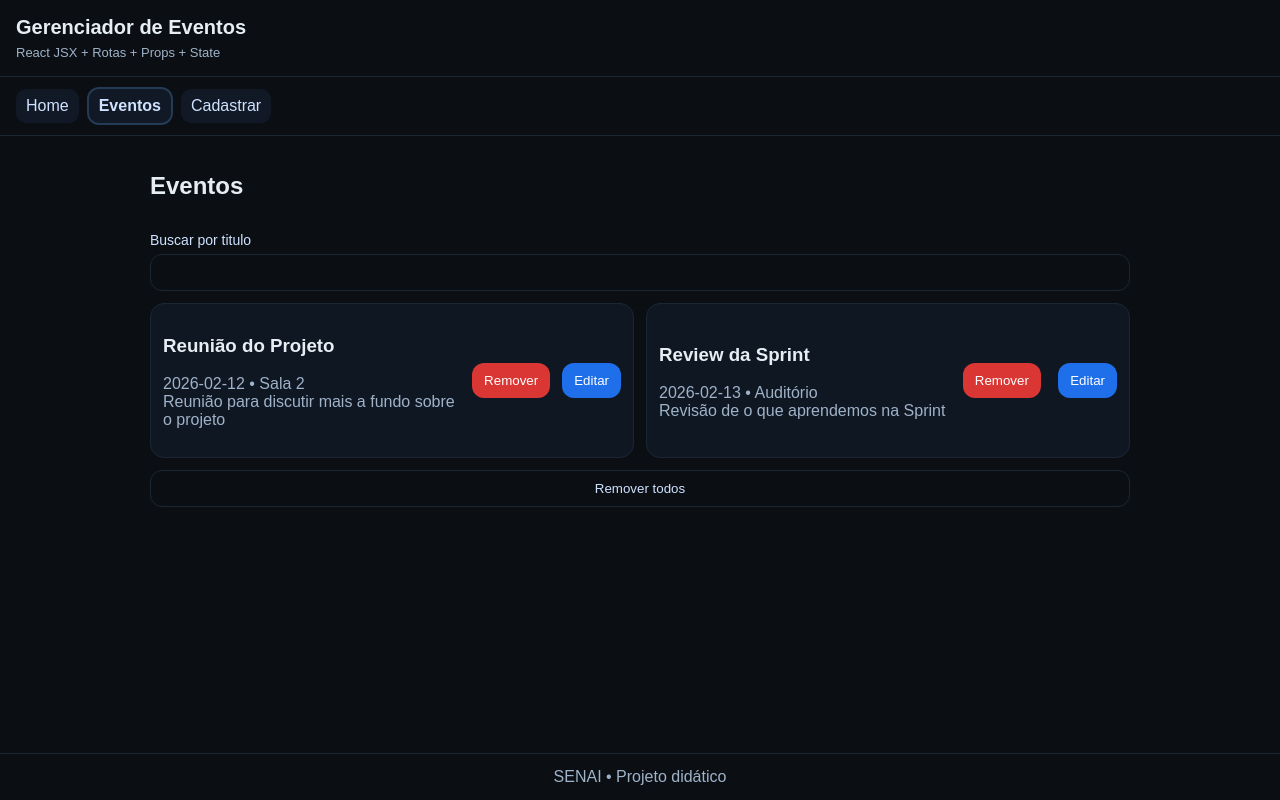
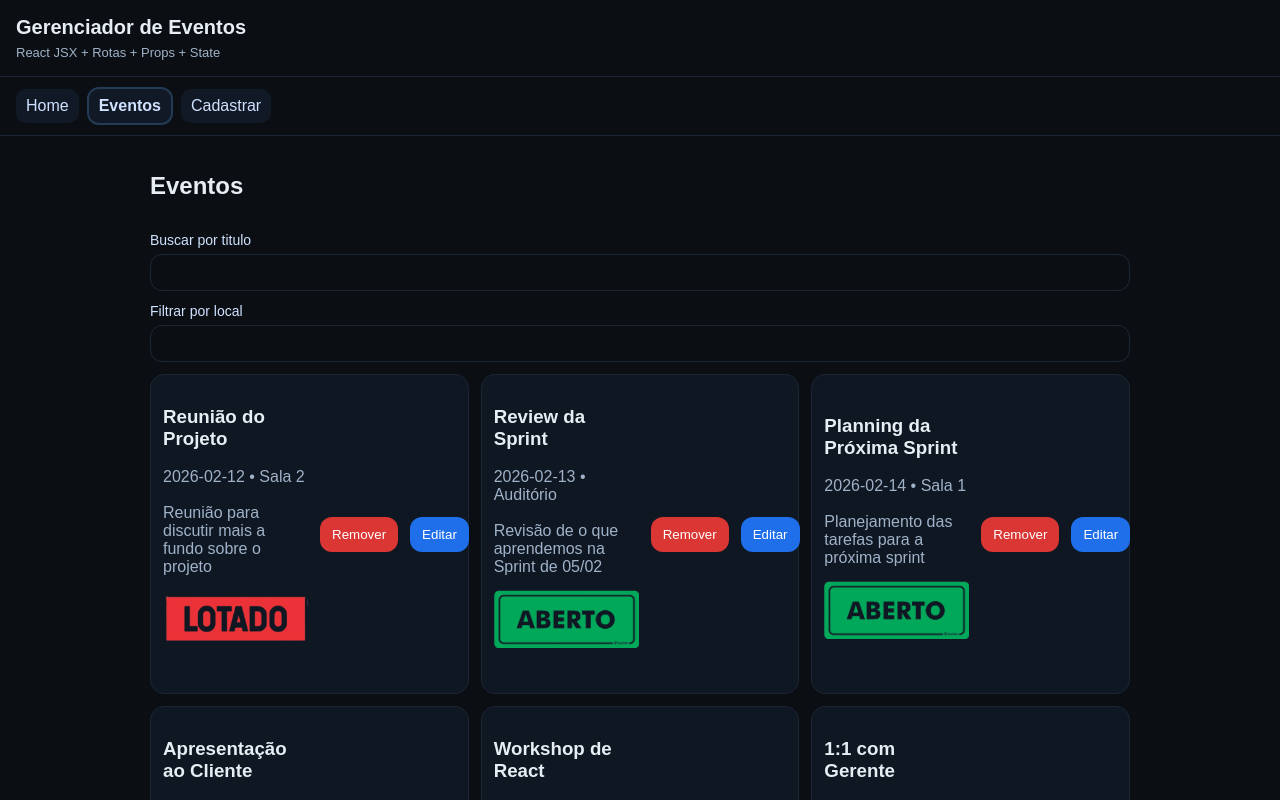
Before and after one commit to ElitonMa/eventos-mvp, a React (Create React App) app: page /evento in a window 1280 px wide. Shown: the top 800 px of the page. Built offline with nearby package versions, Linux system fonts and the light colour scheme.

Commit message:
Finalizado exercícios 1-9

```diff
--- a/src/App.jsx
+++ b/src/App.jsx
@@ -12,8 +12,15 @@ import EventoDetalhes from "./pages/EventoDetalhes";
 
 export default function App() {
   const [eventos, setEventos] = useState([
-    { id: 1, titulo: "Reunião do Projeto", data: "2026-02-12", local: "Sala 2", descricao: "Reunião para discutir mais a fundo sobre o projeto" },
-    { id: 2, titulo: "Review da Sprint", data: "2026-02-13", local: "Auditório", descricao: "Revisão de o que aprendemos na Sprint" },
+    { id: 1, titulo: "Reunião do Projeto", data: "2026-02-12", local: "Sala 2", descricao: "Reunião para discutir mais a fundo sobre o projeto", status: "Lotado" },
+    { id: 2, titulo: "Review da Sprint", data: "2026-02-13", local: "Auditório", descricao: "Revisão de o que aprendemos na Sprint de 05/02 ", status: "Aberto" },
+    { id: 3, titulo: "Planning da Próxima Sprint", data: "2026-02-14", local: "Sala 1", descricao: "Planejamento das tarefas para a próxima sprint", status: "Aberto" },
+    { id: 4, titulo: "Apresentação ao Cliente", data: "2026-02-15", local: "Sala de Conferência", descricao: "Apresentação dos resultados do projeto ao cliente", status: "Aberto" },
+    { id: 5, titulo: "Workshop de React", data: "2026-02-16", local: "Lab de Informática", descricao: "Workshop sobre melhores práticas em React", status: "Aberto" },
+    { id: 6, titulo: "1:1 com Gerente", data: "2026-02-17", local: "Escritório", descricao: "Reunião individual para discussão de desempenho", status: "Aberto" },
+    { id: 7, titulo: "Alinhamento de Arquitetura", data: "2026-02-18", local: "Sala 3", descricao: "Discussão sobre a arquitetura e decisões técnicas", status: "Aberto" },
+    { id: 8, titulo: "Retrospectiva da Sprint", data: "2026-02-19", local: "Auditório", descricao: "Análise do que funcionou bem e o que pode melhorar", status: "Aberto" },
+    { id: 9, titulo: "Defesa do Projeto Final", data: "2026-02-20", local: "Auditório Principal", descricao: "Apresentação final do projeto com defesa técnica", status: "Aberto" },
   ]);
 
   function adicionarEvento(novo) {
@@ -25,19 +32,18 @@ export default function App() {
     setEventos((lista) => lista.filter((e) => e.id !== id));
   }
 
-  const tamanho = (eventos.length >= 0) ? eventos.length-1 : null
+  const tamanho = (eventos.length >= 0) ? eventos.length - 1 : null
 
   return (
     <div className="app">
       <Header />
       <Menu />
 
-
       <main className="conteudo-principal">
         <Routes>
           <Route path="/" element={<Home total={eventos.length} ultTitulo={eventos[tamanho]?.titulo} />} />
           <Route path="/evento" element={<Evento eventos={eventos} onRemover={removerEvento} titulo={eventos.titulo} />} />
-          <Route path="/cadastrar" element={<CadastroEvento onAdd={adicionarEvento} eventos={eventos}/>} />
+          <Route path="/cadastrar" element={<CadastroEvento onAdd={adicionarEvento} eventos={eventos} />} />
           <Route path="*" element={<Navigate to="/" replace />} />
           <Route path="/evento/:eId" element={<EventoDetalhes eventos={eventos} />} />
         </Routes>
--- a/src/components/CardEvento.jsx
+++ b/src/components/CardEvento.jsx
@@ -1,5 +1,7 @@
 import React from "react";
 import {useNavigate } from "react-router-dom";
+import abertoImg from '../Imagens/Aberto.png'
+import lotadoImg from '../Imagens/Lotado.png'
 
 export default function CardEvento({ evento, onRemover }) {
 
@@ -12,6 +14,9 @@ export default function CardEvento({ evento, onRemover }) {
     navigate('../cadastrar', {state : {eventoId}})
   }
 
+  // Mudar de acordo com aberto ou lotado
+  let badge
+  evento.status === "Aberto" ? badge = abertoImg : badge = lotadoImg
 
   return (
     <article className="card" >
@@ -19,9 +24,11 @@ export default function CardEvento({ evento, onRemover }) {
         <h3>{evento.titulo}</h3>
         <p className="muted">
           {evento.data} • {evento.local}
-
+          <br />
           <br></br>
           {evento.descricao}
+          <br />
+          <img src={badge} alt=""/>
         </p>
       </div>
 
--- a/src/pages/CadastroEvento.jsx
+++ b/src/pages/CadastroEvento.jsx
@@ -17,21 +17,28 @@ export default function CadastroEvento({ onAdd, eventos }) {
   function handleSubmit(e) {
     e.preventDefault();
 
-    if (!titulo || !data || !local || !descricao) {
+    if ((!titulo || !data || !local || !descricao) && eventoId === undefined) {
       alert("Preencha todos os campos.");
       return;
     }
 
+    // Verificação de editar o evento
     if (eventoId !== undefined) {
-      eventos[eventoId-1].titulo = titulo
-      eventos[eventoId-1].data = data
-      eventos[eventoId-1].local = local
-      eventos[eventoId-1].descricao = descricao
-      eventos[eventoId-1].status = status
+      const form = document.getElementById("formularioCadastro")
+      const elementos = form.elements
+
+      for (let i = 0; i < elementos.length; i++) {
+        elementos[i].name === "titulo" && elementos[i].value !== "" ? eventos[eventoId - 1].titulo = titulo : eventos[eventoId - 1].titulo = eventos[eventoId - 1].titulo
+        elementos[i].name === "data" && elementos[i].value !== "" ? eventos[eventoId - 1].data = data : eventos[eventoId - 1].data = eventos[eventoId - 1].data
+        elementos[i].name === "local" && elementos[i].value !== "" ? eventos[eventoId - 1].local = local : eventos[eventoId - 1].local = eventos[eventoId - 1].local
+        elementos[i].name === "descricao" && elementos[i].value !== "" ? eventos[eventoId - 1].descricao = descricao : eventos[eventoId - 1].descricao = eventos[eventoId - 1].descricao
+        if (elementos[i].name === "status" && elementos[i].checked === true) { eventos[eventoId - 1].status = elementos[i].value }
+      }
+      eventos[eventoId - 1].status = status
     }
 
     else {
-      onAdd({ titulo, data, local, descricao });
+      onAdd({ titulo, data, local, descricao, status });
     }
     navigate("/evento");
 
@@ -64,30 +71,30 @@ export default function CadastroEvento({ onAdd, eventos }) {
       <form className="form" id="formularioCadastro" onSubmit={handleSubmit}>
         <label>
           Título
-          <input value={titulo} onChange={(e) => setTitulo(e.target.value)} placeholder="Ex: Demo do sistema" />
+          <input value={titulo} onChange={(e) => setTitulo(e.target.value)} placeholder="Ex: Demo do sistema" name="titulo" />
         </label>
 
         <label>
           Data
-          <input type="date" value={data} onChange={(e) => setData(e.target.value)} />
+          <input type="date" value={data} onChange={(e) => setData(e.target.value)} name="data" />
         </label>
 
         <label>
           Local
-          <input type="input" value={local} onChange={(e) => setLocal(e.target.value)} placeholder="Ex: Laboratório" />
+          <input type="input" value={local} onChange={(e) => setLocal(e.target.value)} placeholder="Ex: Laboratório" name="local" />
         </label>
 
         <label>
           Descrição
-          <input value={descricao} onChange={(e) => setDescricao(e.target.value)} placeholder="Ex: Testar se o sistema esta funcionando" />
+          <input value={descricao} onChange={(e) => setDescricao(e.target.value)} placeholder="Ex: Testar se o sistema esta funcionando" name="descricao" />
         </label>
 
         <label>
           Status <br />
           Aberto
-          <input value="aberto"  type="radio" name="status" onChange={(e) => setStatus(e.target.value)} />
+          <input value="Aberto" type="radio" name="status" onChange={(e) => setStatus(e.target.value)} />
           Lotado
-          <input value="lotado"  type="radio" name="status" onChange={(e) => setStatus(e.target.value)} />
+          <input value="Lotado" type="radio" name="status" onChange={(e) => setStatus(e.target.value)} />
         </label>
 
         <div className="row">
--- a/src/pages/Evento.jsx
+++ b/src/pages/Evento.jsx
@@ -3,27 +3,35 @@ import CardEvento from "../components/CardEvento";
 
 export default function Evento({ eventos, onRemover, titulo }) {
 
-  const [tituloBusca, setTituloBusca] = useState("");
-
   function removerEventos() {
-    for (let i = 0 ; i < eventos.length ; i++) {
+    for (let i = 0; i < eventos.length; i++) {
       onRemover(eventos[i].id)
     }
   }
+
+  const [filtroTitulo, setFiltroTitulo] = useState("")
+  const [filtroLocal, setFiltroLocal] = useState("")
+
+  const eventosFiltrados = eventos.filter((e) => e.titulo.toLowerCase().includes(filtroTitulo.toLowerCase()) &&
+    e.local.toLowerCase().includes(filtroLocal.toLowerCase()))
 
   return (
     <section className="stack">
       <h2>Eventos</h2>
 
       <label> Buscar por titulo
-        <input type="text" value={tituloBusca} onChange={(e) => setTituloBusca(e.target.value)}></input>
+        <input type="text" value={filtroTitulo} onChange={(e) => setFiltroTitulo(e.target.value)}></input>
+      </label>
+
+      <label> Filtrar por local
+        <input type="text" value={filtroLocal} onChange={(e) => setFiltroLocal(e.target.value)} />
       </label>
 
       {eventos.length === 0 ? (
         <p className="muted">Nenhum evento cadastrado. Vá em “Cadastrar”.</p>
       ) : (
         <div className="grid">
-          {eventos.map((e) => (
+          {eventosFiltrados.map((e) => (
             <CardEvento key={e.id} evento={e} onRemover={onRemover} />
           ))
           }
--- a/src/pages/EventoDetalhes.jsx
+++ b/src/pages/EventoDetalhes.jsx
@@ -20,6 +20,8 @@ export default function EventoDetalhes({ eventos }) {
                 Local: <strong>{eventos[eId - 1].local}</strong>
                 <p></p>
                 Descrição: <strong>{eventos[eId - 1].descricao}</strong>
+                <p></p>
+                Status: <strong>{eventos[eId - 1].status}</strong>
             </div>
             <p></p>
             <button className="btn ghost" onClick={() => voltar()}>Voltar</button>
--- a/src/styles.css
+++ b/src/styles.css
@@ -1,8 +1,10 @@
 body {
     margin: 0;
-    font-family: Arial, sans-serif; background: #0b0f14;
+    font-family: Arial, sans-serif;
+    background: #0b0f14;
     color: #e6edf3;
 }
+
 .app {
     min-height: 100vh;
     display: flex;
@@ -18,6 +20,7 @@ body {
     margin: 0;
     font-size: 20px;
 }
+
 .sub {
     margin: 6px 0 0;
     color: #9fb2c8;
@@ -73,15 +76,22 @@ body {
 .card {
     display: flex;
     justify-content: space-between;
-    align-items: center; gap: 12px;
+    align-items: center;
+    gap: 12px;
     padding: 12px;
     background: #0f1723;
     border: 1px solid #1b2634;
     border-radius: 14px;
 }
 
-    .card > div {
+.card>div {
     cursor: pointer;
+}
+
+.card>div>p>img {
+    object-fit: contain;
+    height: 85px;
+    width: 145px;
 }
 
 .muted {
```
Also changed, not shown: src/Imagens/Aberto.png (added), src/Imagens/Lotado.png (added). Lines whose indentation alone changed are shown as unchanged.
